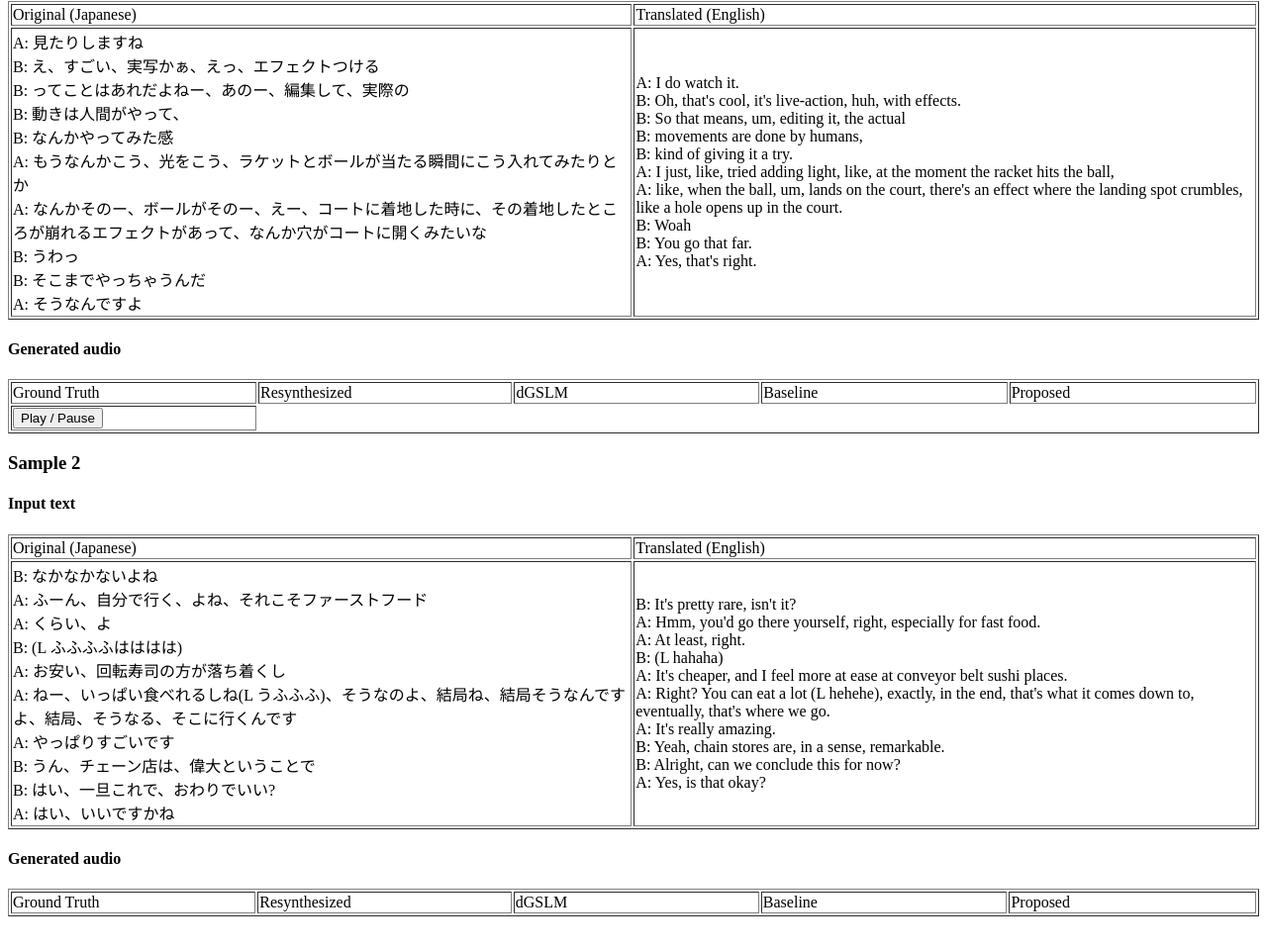
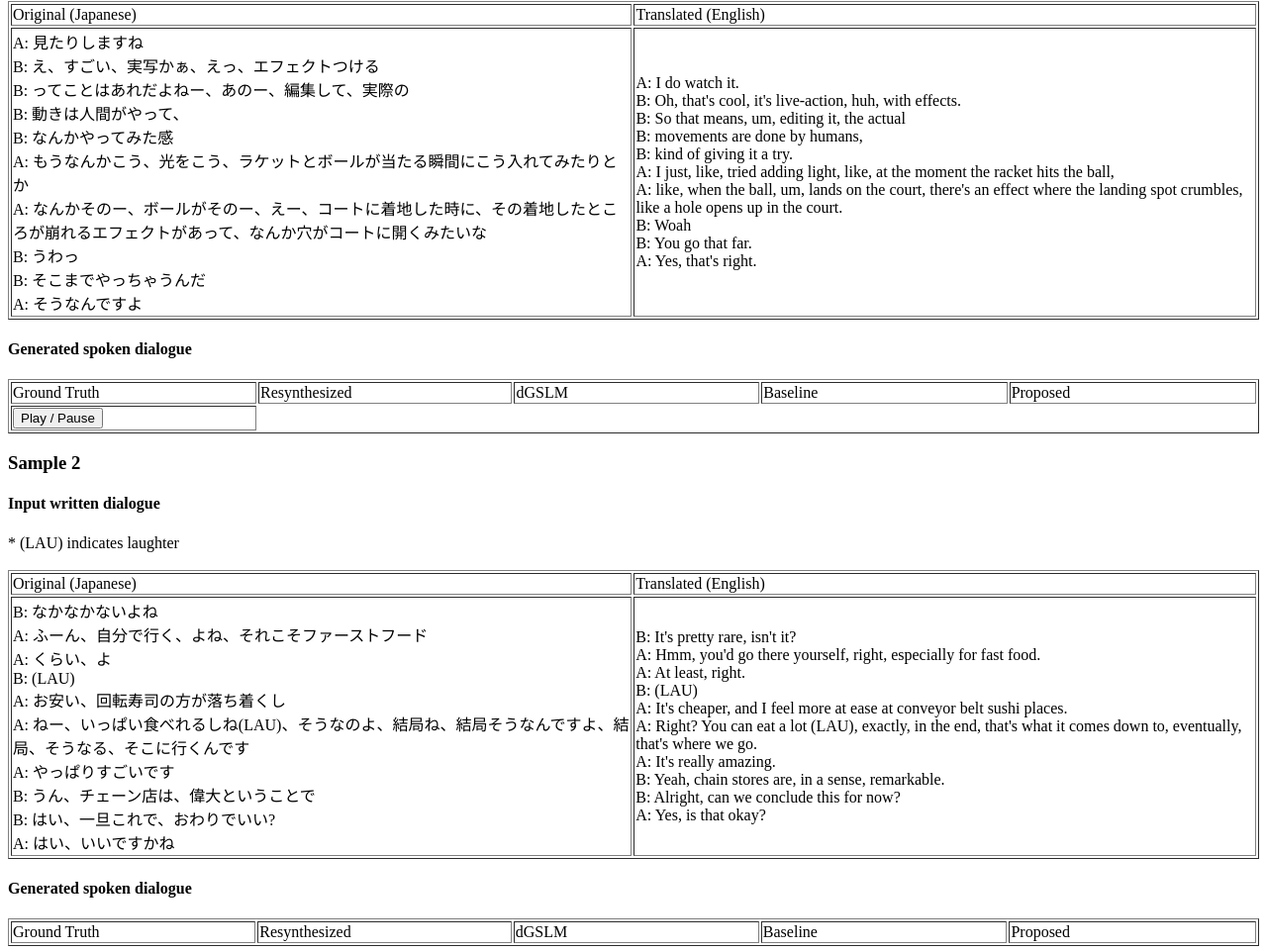
Before and after one commit to AnonResearch81/AnonResearch81.github.io, a plain HTML site: page research/publications/CHATS/index.html in a window 1280 px wide. Shown: the part 1033-1994 px from the top of the page at 99% size. Drawn offline with Linux system fonts and the light colour scheme; a script that the page names is missing; some icons are missing.

Commit message:
replace (L xxx) with (LAU)

```diff
--- a/research/publications/CHATS/index.html
+++ b/research/publications/CHATS/index.html
@@ -86,7 +86,7 @@
 
 
     <h3>Sample 1</h3>
-    <h4>Input text</h4>
+    <h4>Input written dialogue</h4>
     <table border="1" class="inlineTable" id="TextTable1">
         <col width="750">
         <col width="750">
@@ -125,7 +125,7 @@
         </tr>
     </table>
 
-    <h4>Generated audio</h4>
+    <h4>Generated spoken dialogue</h4>
     <div class="content-container">
         <table border="1" class="inlineTable" id="AudioTable1">
             <col width="300">
@@ -146,7 +146,10 @@
     </div>
 
     <h3>Sample 2</h3>
-    <h4>Input text</h4>
+    <h4>Input written dialogue</h4>
+    * (LAU) indicates laughter
+    <br><br>
+
     <table border="1" class="inlineTable" id="TextTable2">
         <col width="750">
         <col width="750">
@@ -160,9 +163,9 @@
                 B: なかなかないよね<br>
                 A: ふーん、自分で行く、よね、それこそファーストフード<br>
                 A: くらい、よ<br>
-                B: (L ふふふふはははは)<br>
+                B: (LAU)<br>
                 A: お安い、回転寿司の方が落ち着くし<br>
-                A: ねー、いっぱい食べれるしね(L うふふふ)、そうなのよ、結局ね、結局そうなんですよ、結局、そうなる、そこに行くんです<br>
+                A: ねー、いっぱい食べれるしね(LAU)、そうなのよ、結局ね、結局そうなんですよ、結局、そうなる、そこに行くんです<br>
                 A: やっぱりすごいです<br>
                 B: うん、チェーン店は、偉大ということで<br>
                 B: はい、一旦これで、おわりでいい?<br>
@@ -172,9 +175,9 @@
                 B: It's pretty rare, isn't it?<br>
                 A: Hmm, you'd go there yourself, right, especially for fast food.<br>
                 A: At least, right.<br>
-                B: (L hahaha)<br>
+                B: (LAU)<br>
                 A: It's cheaper, and I feel more at ease at conveyor belt sushi places.<br>
-                A: Right? You can eat a lot (L hehehe), exactly, in the end, that's what it comes down to, eventually,
+                A: Right? You can eat a lot (LAU), exactly, in the end, that's what it comes down to, eventually,
                 that's where we go.<br>
                 A: It's really amazing.<br>
                 B: Yeah, chain stores are, in a sense, remarkable.<br>
@@ -185,7 +188,7 @@
     </table>
 
 
-    <h4>Generated audio</h4>
+    <h4>Generated spoken dialogue</h4>
     <div class="content-container">
         <table border="1" class="inlineTable" id="AudioTable2">
             <col width="300">
@@ -224,7 +227,7 @@
         <tr>
             <td>Original (Japanese)</td>
             <td>Translated (English)</td>
-            <td>Generated audio (Proposed)</td>
+            <td>Generated spoken dialogue (Proposed)</td>
         </tr>
         <tr>
             <td>
@@ -264,7 +267,7 @@
         <tr>
             <td>Original (Japanese)</td>
             <td>Translated (English)</td>
-            <td>Generated audio (Proposed)</td>
+            <td>Generated spoken dialogue (Proposed)</td>
         </tr>
         <tr>
             <td>
```
